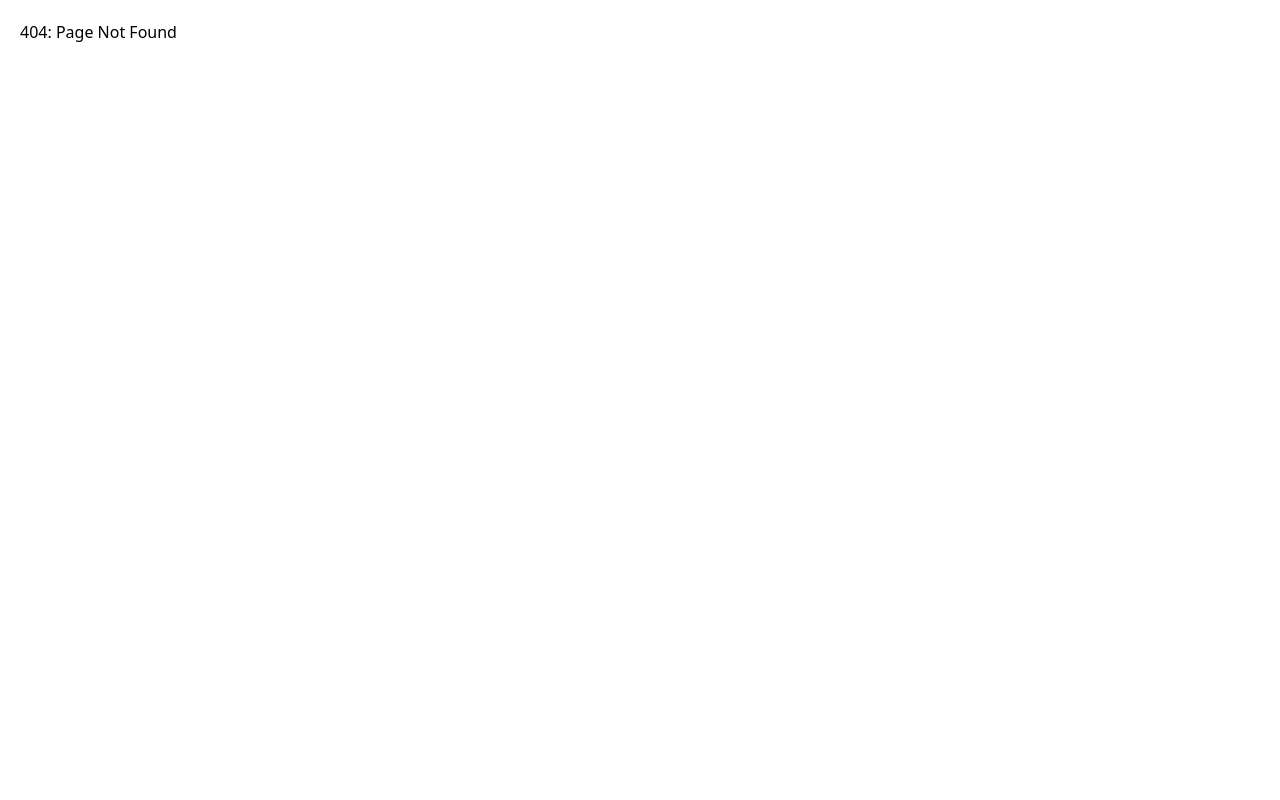
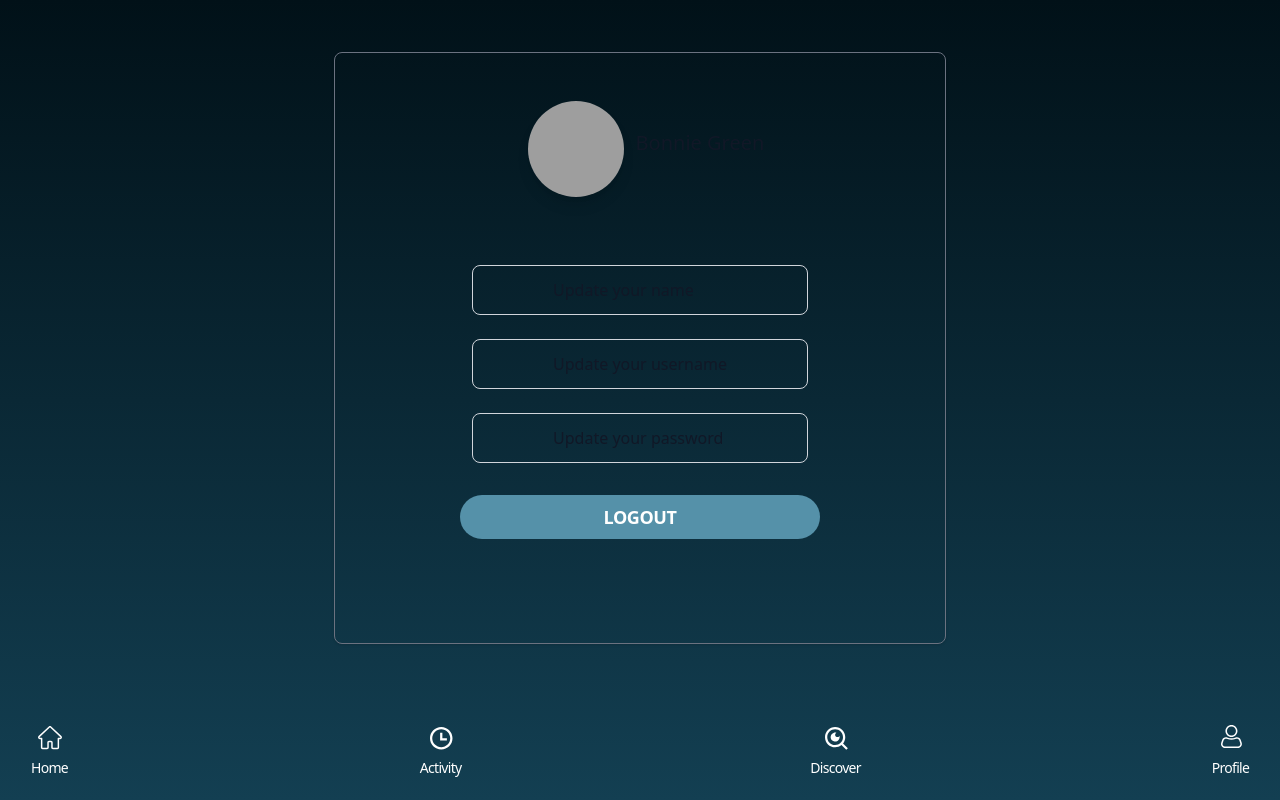
Before and after one commit to Dataavengers/Dataavengers_Orbitgo, a React (Create React App) app in the folder client/: page /profile in a window 1280 px wide. Before the commit this address had no page. Built offline with nearby package versions, Linux system fonts and the light colour scheme; grey boxes are pictures that could not be loaded.

Commit message:
feat: add profile page

```diff
--- a/client/src/App.js
+++ b/client/src/App.js
@@ -5,6 +5,7 @@ import Register from './pages/Register';
 import NoMatch from './pages/NoMatch';
 import Home from './pages/Home';
 import Dashboard from './pages/Dashboard';
+import Profile from './pages/Profile';
 
 const App = () => {
   return (
@@ -16,6 +17,7 @@ const App = () => {
           <Route path="/login" element={<Login />} />
           <Route path="/register" element={<Register />} />
           <Route path="/dashboard" element={<Dashboard />} />
+          <Route path="/profile" element={<Profile />} />
 
           <Route path="*" element={<NoMatch />} />
         </Routes>
--- a/client/src/components/atoms/BottomNavBarItem.js
+++ b/client/src/components/atoms/BottomNavBarItem.js
@@ -1,13 +1,14 @@
 import React from 'react';
 
-const BottomNavBarItem = ({item, name}) => {
+const BottomNavBarItem = ({ item, name, destination }) => {
+
     return (
-        <div className='flex flex-col justify-center items-center' >
+        <button className='flex flex-col justify-center items-center'>
             <div className='' >
                 {item}
             </div>
             <div className='text-white leading-4 tracking-tighter font-inter font-medium text-capitalize text-sm'>{name}</div>
-        </div>
+        </button>
     );
 };
 
--- a/client/src/components/molecules/BottomNavBar.js
+++ b/client/src/components/molecules/BottomNavBar.js
@@ -1,14 +1,18 @@
 import React from 'react';
 import { ClockIcon, HomeIcon, SearchIcon, UserProfileIcon } from '../../assets/Icons';
 import BottomNavBarItem from '../atoms/BottomNavBarItem';
+import { Link } from 'react-router-dom';
 
 const BottomNavBar = () => {
+
     return (
         <div className='bg-transparent flex justify-between my-0 h-fit w-auto mb-1' >
+            <Link to="/dashboard">
                 <BottomNavBarItem
                     name={'Home'}
                     item={<HomeIcon />}
                 />
+            </Link>
 
             <BottomNavBarItem
                 name={'Activity'}
@@ -20,11 +24,14 @@ const BottomNavBar = () => {
                 item={<SearchIcon />}
             />
 
+            <Link to="/profile">
                 <BottomNavBarItem
                     name={'Profile'}
                     item={<UserProfileIcon />}
                 />
-        </div>
+            </Link>
+
+        </div >
     );
 };
 
--- a/client/src/pages/Dashboard.js
+++ b/client/src/pages/Dashboard.js
@@ -6,11 +6,11 @@ import { BackIcon, LocationPinIcon } from '../assets/Icons';
 
 const Dashboard = () => {
 
-    const onClickLestGoButton = () => {
+    const onClickLetsGoButton = () => {
 
     }
 
-    const onClickTrunBackButton = () => {
+    const onClickTurnBackButton = () => {
 
     }
 
@@ -22,25 +22,24 @@ const Dashboard = () => {
                 </div>
                 <div className='w-full text-white flex flex-col justify-center items-center ' >
                     <div
-                    className='flex absolute top-[21%] left-[50%]'
-                    // className= 'absolute top-[21%] left-[50%]'
+                        className='flex absolute top-[21%] left-[50%]'
                     >
                         <div className='' >
                             <LocationPinIcon />
                         </div>
                         <div className='text-white font-inter text-[0.75rem] font-medium' >You are here!</div>
                     </div>
-                    <img className='w-full' src={worldImage} alt='world-img'/>
+                    <img className='w-96' src={worldImage} alt='world-img' />
                     <div className='flex justify-end w-full pt-5'>
-                        <button onClick={onClickTrunBackButton} >
+                        <button onClick={onClickTurnBackButton} >
                             <BackIcon />
                         </button>
                     </div>
                 </div>
-                <div className='w-full ' >
+                <div>
                     <Button
                         btnName={'LETS GO!'}
-                        onClickButton={onClickLestGoButton}
+                        onClickButton={onClickLetsGoButton}
                     />
                 </div>
             </div>
--- a/client/src/pages/Home.js
+++ b/client/src/pages/Home.js
@@ -1,6 +1,6 @@
 import React from 'react';
 import satelliteApproachingEarthImg from "../assets/satellite-approaching-earth.png";
-import { Link, useNavigate } from 'react-router-dom';
+import { useNavigate } from 'react-router-dom';
 
 
 const Home = () => {
--- /dev/null
+++ b/client/src/pages/Profile.js
@@ -0,0 +1,42 @@
+import React from 'react';
+import BottomNavBar from '../components/molecules/BottomNavBar';
+import Button from '../components/atoms/Button';
+
+
+const Register = () => {
+
+    return (
+        < >
+            <div className='place-items-center h-screen w-full flex flex-col justify-between py-5 px-7 bg-gradient-to-b from-[#011118] to-[#133F52]' >
+                <div class=" w-1/2 mt-8 border border-gray-500 rounded-lg shadow">
+
+                    <div class="flex flex-col items-center pb-10 ">
+
+                        <div className='flex flex-row mt-9'>
+                            <img class="w-24 h-24 m-3 rounded-full shadow-lg" src='https://react.semantic-ui.com/images/avatar/large/elliot.jpg' alt="img" />
+                            <h5 class=" pt-10 text-xl font-medium text-gray-900 dark:text-white">Bonnie Green</h5>
+                        </div>
+
+                        <div class="flex flex-col p-10 m-1">
+
+                            <a href="#" className="inline-flex px-20 py-3 m-3  text-base font-medium text-lef text-gray-900 border border-gray-300 rounded-lg hover:bg-gray-100 focus:ring-4 focus:outline-none focus:ring-gray-200 dark:bg-gray-800 dark:text-white dark:border-gray-600 dark:hover:bg-gray-700 dark:hover:border-gray-700 dark:focus:ring-gray-700  ">Update your name </a>
+                            <a href="#" className="inline-flex px-20 py-3 m-3  text-base font-medium text-lef text-gray-900 border border-gray-300 rounded-lg hover:bg-gray-100 focus:ring-4 focus:outline-none focus:ring-gray-200 dark:bg-gray-800 dark:text-white dark:border-gray-600 dark:hover:bg-gray-700 dark:hover:border-gray-700 dark:focus:ring-gray-700  ">Update your username </a>
+                            <a href="#" className="inline-flex px-20 py-3 m-3  text-base font-medium text-lef text-gray-900 border border-gray-300 rounded-lg hover:bg-gray-100 focus:ring-4 focus:outline-none focus:ring-gray-200 dark:bg-gray-800 dark:text-white dark:border-gray-600 dark:hover:bg-gray-700 dark:hover:border-gray-700 dark:focus:ring-gray-700  ">Update your password </a>
+                            <div>
+                                <Button
+                                    btnName={'LOGOUT'}
+                                />
+                            </div>
+                        </div>
+
+                    </div>
+                </div>
+                <div className='w-full h-fit p-0' >
+                    <BottomNavBar />
+                </div>
+            </div>
+        </>
+    );
+};
+
+export default Register;
```
Lines whose indentation alone changed are shown as unchanged.
